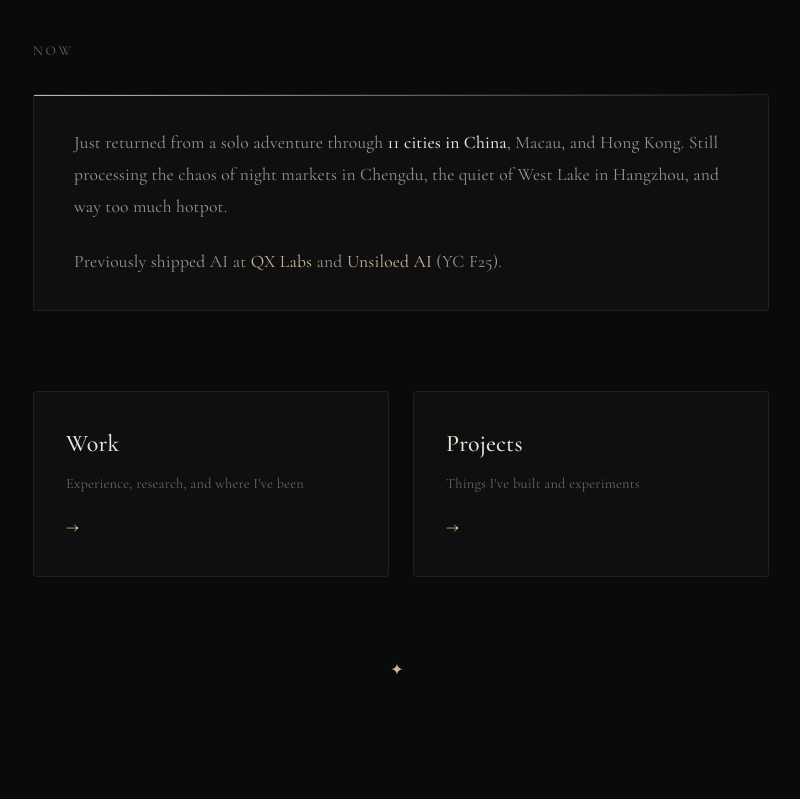
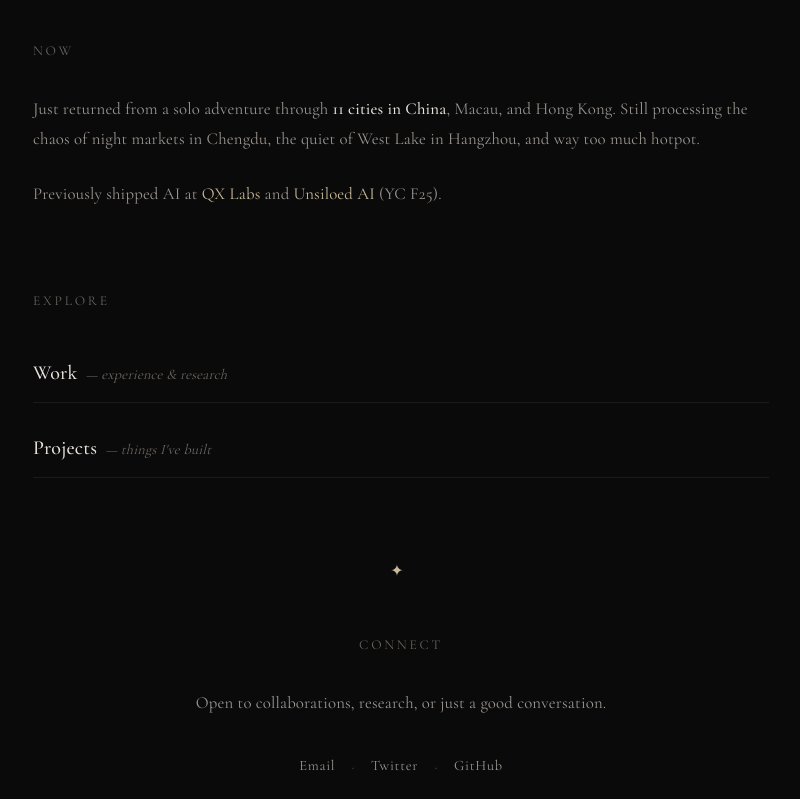
Before and after one commit to stochi0/personal-page, a Next.js app: page / in a window 1280 px wide. Shown: the part 440-1239 px from the top of the page, without its empty margins (239-1039 px from the left). Built offline with nearby package versions, Linux system fonts and the light colour scheme.

Commit message:
Refactor global styles and homepage layout to streamline sections for "Now," "Explore," and "Connect." Replace card components with minimal link styles, enhancing readability and visual consistency. Update typography and spacing for improved user experience.

```diff
--- a/src/app/globals.css
+++ b/src/app/globals.css
@@ -268,37 +268,8 @@ html.light .nav-scrolled {
 }
 
 /* ========================================
-   NOW SECTION
+   INLINE LINKS
    ======================================== */
-
-.now-card {
-  background: var(--bg-card);
-  border: 1px solid var(--border-color);
-  border-radius: 4px;
-  padding: 2rem 2.5rem;
-  position: relative;
-}
-
-.now-card::before {
-  content: "";
-  position: absolute;
-  top: 0;
-  left: 0;
-  right: 0;
-  height: 1px;
-  background: linear-gradient(to right, var(--accent), transparent);
-}
-
-.now-text {
-  font-size: 1.1rem;
-  color: var(--text-secondary);
-  line-height: 1.8;
-}
-
-.now-text strong {
-  color: var(--text-primary);
-  font-weight: 500;
-}
 
 .inline-link {
   color: var(--accent);
@@ -312,79 +283,61 @@ html.light .nav-scrolled {
 }
 
 /* ========================================
-   EXPLORE GRID
+   EXPLORE LINKS (Minimal style)
    ======================================== */
 
-.explore-grid {
-  display: grid;
-  grid-template-columns: 1fr 1fr;
-  gap: 1.5rem;
+.explore-links {
+  display: flex;
+  flex-direction: column;
+  gap: 1rem;
 }
 
-.explore-card {
+.explore-link {
   display: flex;
-  flex-direction: column;
-  padding: 2rem;
-  background: var(--bg-card);
-  border: 1px solid var(--border-color);
-  border-radius: 4px;
+  align-items: baseline;
+  gap: 0.5rem;
   text-decoration: none;
-  transition: all 0.3s ease;
-  position: relative;
-  overflow: hidden;
+  padding: 0.75rem 0;
+  border-bottom: 1px solid var(--border-color);
+  transition: all 0.2s ease;
 }
 
-.explore-card::before {
-  content: "";
-  position: absolute;
-  top: 0;
-  left: 0;
-  width: 100%;
-  height: 2px;
-  background: linear-gradient(to right, var(--accent), transparent);
-  opacity: 0;
-  transition: opacity 0.3s ease;
+.explore-link:hover {
+  padding-left: 0.5rem;
+  border-color: var(--accent);
 }
 
-.explore-card:hover {
-  border-color: var(--border-hover);
-  transform: translateY(-2px);
+.explore-link-title {
+  font-family: var(--font-cormorant), 'Cormorant Garamond', serif;
+  font-size: 1.25rem;
+  font-weight: 500;
+  color: var(--text-primary);
+  transition: color 0.2s ease;
 }
 
-.explore-card:hover::before {
-  opacity: 1;
+.explore-link:hover .explore-link-title {
+  color: var(--accent);
 }
 
-.explore-label {
-  font-family: var(--font-cormorant), 'Cormorant Garamond', serif;
-  font-size: 1.5rem;
-  font-weight: 500;
-  color: var(--text-primary);
-  margin-bottom: 0.5rem;
+.explore-link-desc {
+  font-size: 0.9rem;
+  color: var(--text-muted);
+  font-style: italic;
 }
 
-.explore-desc {
-  font-size: 0.9rem;
-  color: var(--text-muted);
-  line-height: 1.5;
-  flex: 1;
+/* ========================================
+   BODY TEXT
+   ======================================== */
+
+.body-text {
+  font-size: 1.05rem;
+  color: var(--text-secondary);
+  line-height: 1.8;
 }
 
-.explore-arrow {
-  font-size: 1.25rem;
-  color: var(--accent);
-  margin-top: 1rem;
-  transition: transform 0.2s ease;
-}
-
-.explore-card:hover .explore-arrow {
-  transform: translateX(4px);
-}
-
-@media (max-width: 640px) {
-  .explore-grid {
-    grid-template-columns: 1fr;
-  }
+.body-text strong {
+  color: var(--text-primary);
+  font-weight: 500;
 }
 
 /* ========================================
@@ -653,58 +606,48 @@ html.light .craft-card-featured {
 }
 
 /* ========================================
-   CONNECT
+   SOCIAL LINKS (Minimal style)
    ======================================== */
 
-.connect-section {
-  text-align: center;
-  padding: 3rem 0;
-}
-
-.connect-title {
-  font-family: var(--font-cormorant), 'Cormorant Garamond', serif;
-  font-size: 2.5rem;
-  font-weight: 500;
-  color: var(--text-primary);
-  margin-bottom: 1rem;
-}
-
-.connect-text {
-  font-size: 1.1rem;
-  color: var(--text-secondary);
-  max-width: 500px;
-  margin: 0 auto 2.5rem;
-}
-
-.connect-links {
+.social-links {
   display: flex;
   gap: 1rem;
   justify-content: center;
+  align-items: center;
   flex-wrap: wrap;
 }
 
-.connect-btn {
-  display: inline-flex;
-  align-items: center;
-  gap: 0.5rem;
-  padding: 0.75rem 1.5rem;
-  font-size: 0.85rem;
-  text-transform: uppercase;
-  letter-spacing: 0.1em;
+.social-link {
+  font-size: 0.9rem;
   color: var(--text-secondary);
   text-decoration: none;
-  border: 1px solid var(--border-color);
-  border-radius: 2px;
-  transition: all 0.2s ease;
+  letter-spacing: 0.05em;
+  transition: color 0.2s ease;
+  position: relative;
 }
 
-.connect-btn:hover {
-  border-color: var(--accent);
+.social-link::after {
+  content: "";
+  position: absolute;
+  bottom: -2px;
+  left: 0;
+  width: 0;
+  height: 1px;
+  background: var(--accent);
+  transition: width 0.2s ease;
+}
+
+.social-link:hover {
   color: var(--accent);
 }
 
-.connect-icon {
-  font-size: 1rem;
+.social-link:hover::after {
+  width: 100%;
+}
+
+.social-divider {
+  color: var(--text-muted);
+  opacity: 0.5;
 }
 
 /* ========================================
@@ -1006,29 +949,11 @@ section[id] {
     height: 36px;
   }
 
-  .connect-title {
-    font-size: 2rem;
-  }
-
-  .connect-links {
-    flex-direction: column;
-    align-items: center;
-  }
-
-  .connect-btn {
-    width: 100%;
-    max-width: 200px;
-    justify-content: center;
-  }
 }
 
 @media (max-width: 480px) {
   .craft-card {
     padding: 1.25rem 1.5rem;
-  }
-
-  .now-card {
-    padding: 1.5rem;
   }
 }
 
--- a/src/app/page.tsx
+++ b/src/app/page.tsx
@@ -1,6 +1,6 @@
 import { Metadata } from "next";
 import Link from "next/link";
-import { profile, now, social, connect } from "@/content";
+import { profile, now, social } from "@/content";
 
 export const metadata: Metadata = {
   title: profile.title,
@@ -53,11 +53,10 @@ export default function Home() {
       {/* Now - What I'm up to */}
       <section id="now" className="section">
         <h2 className="section-title">Now</h2>
-        <div className="now-card">
-          <p className="now-text">
+        <p className="body-text">
           {renderMarkdown(now.current)}
         </p>
-          <p className="now-text" style={{ marginTop: '1.5rem' }}>
+        <p className="body-text" style={{ marginTop: '1.5rem' }}>
           Previously shipped AI at{' '}
           {now.previous.map((item, i) => (
             <span key={item.name}>
@@ -70,44 +69,37 @@ export default function Home() {
           ))}
           .
         </p>
-        </div>
       </section>
 
-      {/* Explore */}
+      {/* Explore - Minimal links */}
       <section id="explore" className="section">
-        <div className="explore-grid">
-          <Link href="/work" className="explore-card">
-            <span className="explore-label">Work</span>
-            <span className="explore-desc">Experience, research, and where I&apos;ve been</span>
-            <span className="explore-arrow">→</span>
+        <h2 className="section-title">Explore</h2>
+        <div className="explore-links">
+          <Link href="/work" className="explore-link">
+            <span className="explore-link-title">Work</span>
+            <span className="explore-link-desc">— experience & research</span>
           </Link>
-          <Link href="/projects" className="explore-card">
-            <span className="explore-label">Projects</span>
-            <span className="explore-desc">Things I&apos;ve built and experiments</span>
-            <span className="explore-arrow">→</span>
+          <Link href="/projects" className="explore-link">
+            <span className="explore-link-title">Projects</span>
+            <span className="explore-link-desc">— things I&apos;ve built</span>
           </Link>
         </div>
       </section>
 
       <div className="star">✦</div>
 
-      {/* Connect */}
-      <section id="connect" className="section connect-section">
-        <h2 className="connect-title">{connect.title}</h2>
-        <p className="connect-text">{connect.description}</p>
-        <div className="connect-links">
-          <a href={`mailto:${social.email}`} className="connect-btn">
-            <span className="connect-icon">✉</span>
-            Email
-          </a>
-          <a href={social.twitter} target="_blank" rel="noopener noreferrer" className="connect-btn">
-            <span className="connect-icon">𝕏</span>
-            Twitter
-          </a>
-          <a href={social.github} target="_blank" rel="noopener noreferrer" className="connect-btn">
-            <span className="connect-icon">◆</span>
-            GitHub
-          </a>
+      {/* Connect - Simple & elegant */}
+      <section id="connect" className="section" style={{ textAlign: 'center' }}>
+        <h2 className="section-title" style={{ textAlign: 'center' }}>Connect</h2>
+        <p className="body-text" style={{ textAlign: 'center', marginBottom: '2rem' }}>
+          Open to collaborations, research, or just a good conversation.
+        </p>
+        <div className="social-links">
+          <a href={`mailto:${social.email}`} className="social-link">Email</a>
+          <span className="social-divider">·</span>
+          <a href={social.twitter} target="_blank" rel="noopener noreferrer" className="social-link">Twitter</a>
+          <span className="social-divider">·</span>
+          <a href={social.github} target="_blank" rel="noopener noreferrer" className="social-link">GitHub</a>
         </div>
       </section>
 
```
Lines whose indentation alone changed are shown as unchanged.
